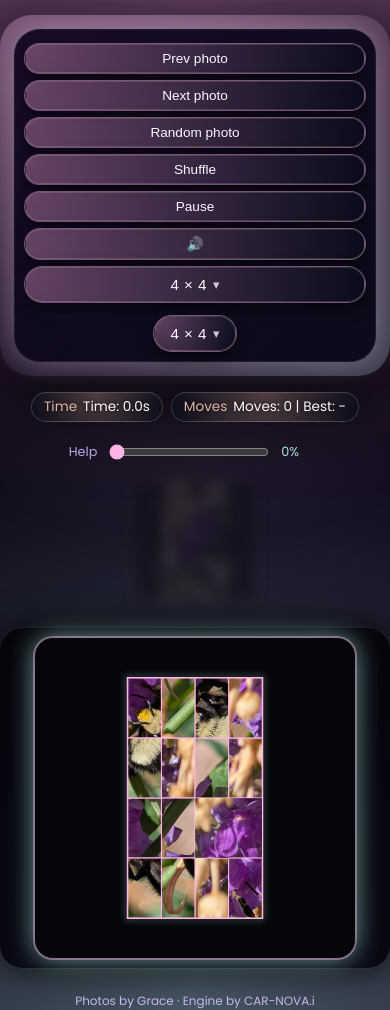
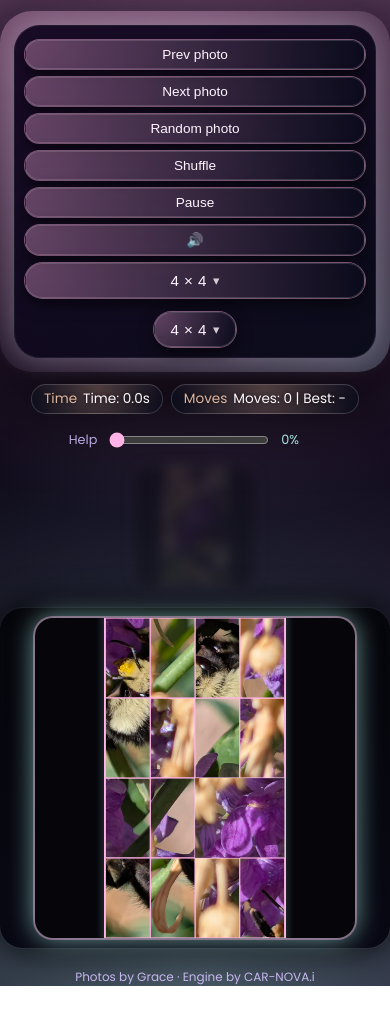
Before and after one commit to ShizenKoff/Phuzzle, a plain HTML site: page index.html in a window 390 px wide. Shown: the part 63-1073 px from the top of the page. After the commit the page ends 1049 px from the top, so only its background shows below. Drawn offline with Linux system fonts and the light colour scheme; animation ran at ten frames a second.

Commit message:
mobile view optimization

```diff
--- a/index.html
+++ b/index.html
@@ -50,6 +50,23 @@
     flex-direction: column;
     gap: 16px;
   }
+
+  @media (max-width: 768px) {
+  body {
+    /* stop super-centering on phones; let content start near top */
+    align-items: flex-start;
+    justify-content: flex-start;
+
+    /* much tighter padding so the board can grow */
+    padding: 8px 4px 16px;
+  }
+
+  .shell {
+    max-width: none;   /* let it use full phone width */
+    gap: 12px;
+  }
+}
+
 
   .topbar {
     display: flex;
--- a/puzzle.js
+++ b/puzzle.js
@@ -114,7 +114,7 @@ document.addEventListener('click', e => {
 
 
 // puzzle rect (dynamic)
-const MAX_PUZZLE_SIZE = 600;
+const MAX_PUZZLE_SIZE = 1200;
 let puzzleW = 600;
 let puzzleH = 600;
 let puzzleX = (canvas.width - puzzleW) / 2;
@@ -426,7 +426,7 @@ function buildPuzzle() {
   const isMobile = window.innerWidth < 768;
 
   // small margin between puzzle and canvas edge
-  const EDGE_MARGIN = isMobile ? 8 : 16;
+  const EDGE_MARGIN = isMobile ? 0 : 12;
 
   // usable area inside the canvas
   const usableW = canvas.width  - EDGE_MARGIN * 2;
```
